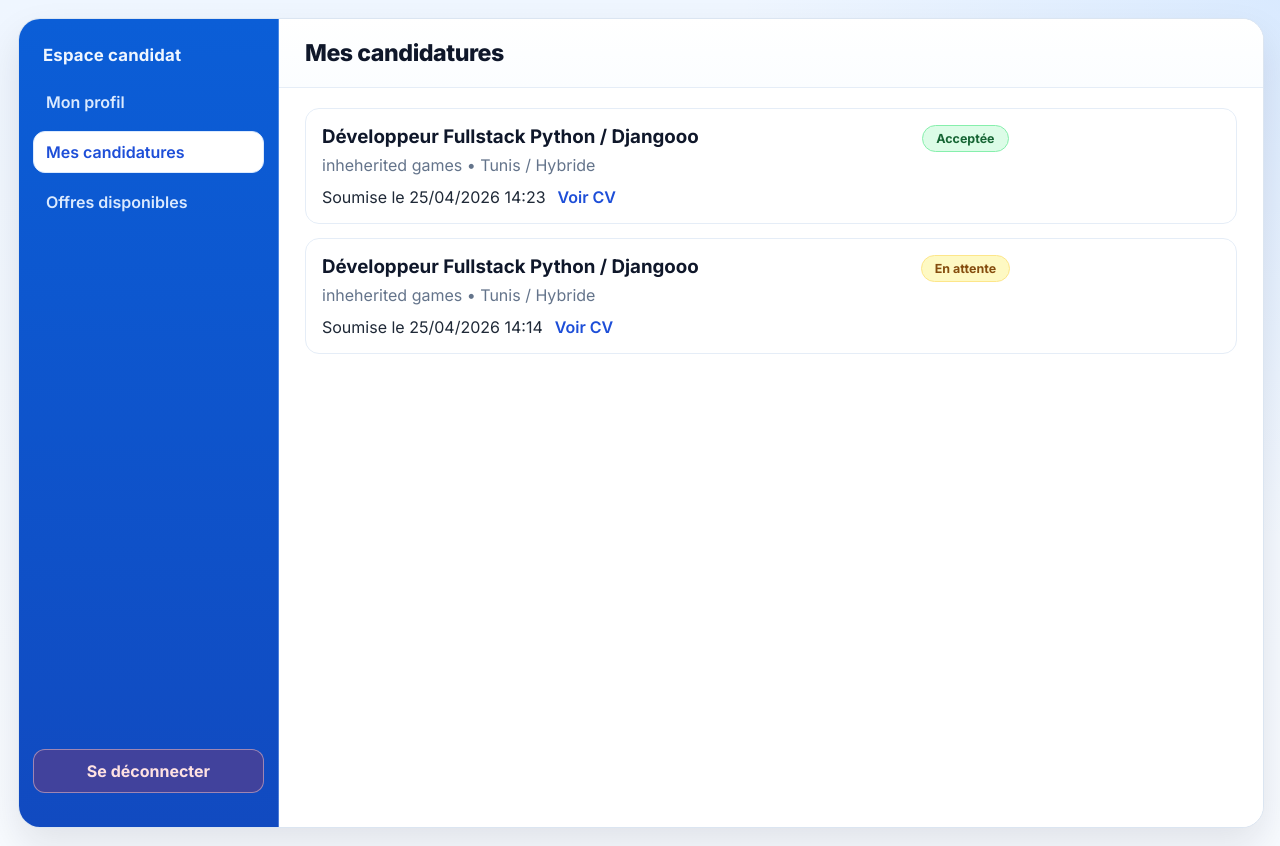
After one commit to Rin1102/Recruttini, a Django app: template Recruttinii/plateforme_recrutement/templates/plateforme/mes_candidatures.html in a window 1280 px wide. The commit adds this page. Run offline with Django 5.2, Linux system fonts and the light colour scheme; the template is opened without the code that fills it: values that come from a table or form of the project are taken from there, others are empty; data comes from the database, SQL or seed files in the repository; both versions use the stored data as it was after the commit.

Commit message:
submit candidature + side recuteur

```diff
--- /dev/null
+++ b/Recruttinii/plateforme_recrutement/Static/css/candidatures.css
@@ -0,0 +1,164 @@
+.candidature-box {
+    max-width: 900px;
+}
+
+.offer-resume {
+    background: #f8fbff;
+    border: 1px solid #dbeafe;
+    border-radius: 12px;
+    padding: 14px;
+    margin-bottom: 16px;
+}
+
+.offer-resume h3 {
+    margin: 0;
+    color: #0f172a;
+}
+
+.offer-resume p {
+    margin: 8px 0 0;
+    color: #475569;
+}
+
+.list-wrapper {
+    padding: 20px 26px 26px;
+}
+
+.candidature-card {
+    background: #ffffff;
+    border: 1px solid #e5edf7;
+    border-radius: 14px;
+    padding: 16px;
+    margin-bottom: 14px;
+}
+
+.card-head {
+    display: flex;
+    justify-content: space-between;
+    align-items: flex-start;
+    gap: 12px;
+}
+
+.card-head h3 {
+    margin: 0;
+    color: #0f172a;
+}
+
+.card-head p {
+    margin: 7px 0 0;
+    color: #64748b;
+}
+
+.card-details {
+    margin-top: 10px;
+    display: flex;
+    flex-wrap: wrap;
+    gap: 10px;
+    color: #334155;
+    font-size: 0.95rem;
+}
+
+.card-meta {
+    margin-top: 12px;
+    display: flex;
+    gap: 12px;
+    align-items: center;
+    flex-wrap: wrap;
+}
+
+.card-meta a {
+    text-decoration: none;
+    color: #1d4ed8;
+    font-weight: 600;
+}
+
+.flash-message {
+    margin-bottom: 12px;
+    background: #ecfeff;
+    color: #155e75;
+    border: 1px solid #a5f3fc;
+    border-radius: 10px;
+    padding: 10px 12px;
+}
+
+.action-row {
+    margin-top: 14px;
+    display: flex;
+    gap: 10px;
+    align-items: center;
+}
+
+.action-row button {
+    margin: 0;
+}
+
+.btn-link {
+    display: inline-flex;
+    align-items: center;
+    justify-content: center;
+    text-decoration: none;
+    color: #1f2937;
+    border: 1px solid #cbd5e1;
+    border-radius: 12px;
+    padding: 12px 16px;
+    font-weight: 700;
+    background: linear-gradient(180deg, #ffffff 0%, #f7fbff 100%);
+}
+
+.btn-accept {
+    background: #16a34a;
+    border-color: #16a34a;
+    color: white;
+}
+
+.btn-accept:hover {
+    background: #15803d;
+    border-color: #15803d;
+}
+
+.btn-reject {
+    background: #dc2626;
+    border-color: #dc2626;
+    color: white;
+}
+
+.btn-reject:hover {
+    background: #b91c1c;
+    border-color: #b91c1c;
+}
+
+.status-en_attente {
+    background: #fef9c3;
+    color: #854d0e;
+    border-color: #fde68a;
+}
+
+.status-acceptee {
+    background: #dcfce7;
+    color: #166534;
+    border-color: #86efac;
+}
+
+.status-rejetee {
+    background: #fee2e2;
+    color: #991b1b;
+    border-color: #fecaca;
+}
+
+.inline-errors p {
+    color: #b91c1c;
+    margin: 8px 0 0;
+    font-size: 0.9rem;
+}
+
+@media (max-width: 860px) {
+    .card-head {
+        flex-direction: column;
+        align-items: flex-start;
+    }
+
+    .action-row {
+        flex-direction: column;
+        align-items: stretch;
+    }
+}
--- a/Recruttinii/plateforme_recrutement/models.py
+++ b/Recruttinii/plateforme_recrutement/models.py
@@ -64,3 +64,33 @@ class Offre(models.Model):
 
     def __str__(self):
         return self.titre
+
+
+class Candidature(models.Model):
+    STATUS_CHOICES = [
+        ('en_attente', 'En attente'),
+        ('acceptee', 'Acceptée'),
+        ('rejetee', 'Rejetée'),
+    ]
+
+    offre = models.ForeignKey(Offre, on_delete=models.CASCADE, related_name='candidatures')
+    candidat = models.ForeignKey(Candidat, on_delete=models.CASCADE, related_name='candidatures')
+
+    nom = models.CharField(max_length=100)
+    prenom = models.CharField(max_length=100)
+    email = models.EmailField()
+    telephone = models.CharField(max_length=20)
+    ville = models.CharField(max_length=100)
+
+    github_link = models.URLField(blank=True)
+    cv = models.FileField(upload_to='candidatures/cv/')
+
+    statut = models.CharField(max_length=20, choices=STATUS_CHOICES, default='en_attente')
+    date_soumission = models.DateTimeField(auto_now_add=True)
+
+    class Meta:
+        unique_together = ('offre', 'candidat')
+        ordering = ['-date_soumission']
+
+    def __str__(self):
+        return f"{self.prenom} {self.nom} - {self.offre.titre}"
--- /dev/null
+++ b/Recruttinii/plateforme_recrutement/templates/plateforme/mes_candidatures.html
@@ -0,0 +1,75 @@
+{% load static %}
+<!DOCTYPE html>
+<html lang="fr">
+<head>
+    <meta charset="UTF-8">
+    <meta name="viewport" content="width=device-width, initial-scale=1.0">
+    <title>Mes candidatures</title>
+
+    <link rel="preconnect" href="https://fonts.googleapis.com">
+    <link rel="preconnect" href="https://fonts.gstatic.com" crossorigin>
+    <link href="https://fonts.googleapis.com/css2?family=Inter:wght@400;500;600;700;800&display=swap" rel="stylesheet">
+
+    <link rel="stylesheet" href="{% static 'css/profil_recruteur.css' %}">
+    <link rel="stylesheet" href="{% static 'css/candidatures.css' %}">
+</head>
+<body>
+<div class="container">
+    <aside class="sidebar">
+        <div class="sidebar-head">
+            <h2>Espace candidat</h2>
+        </div>
+
+        <nav class="sidebar-nav">
+            <a href="{% url 'profil_candidat' %}" class="nav-link">Mon profil</a>
+            <a href="{% url 'mes_candidatures' %}" class="nav-link active">Mes candidatures</a>
+            <a href="{% url 'offres_dispo' %}" class="nav-link">Offres disponibles</a>
+        </nav>
+
+        <a href="{% url 'deconnexion' %}" class="sidebar-logout">Se déconnecter</a>
+    </aside>
+
+    <main class="profile-panel">
+        <div class="top-bar">
+            <h2>Mes candidatures</h2>
+        </div>
+
+        <div class="list-wrapper">
+            {% if messages %}
+                {% for message in messages %}
+                    <div class="flash-message">{{ message }}</div>
+                {% endfor %}
+            {% endif %}
+
+            {% if candidatures %}
+                {% for candidature in candidatures %}
+                    <article class="candidature-card">
+                        <div class="card-head">
+                            <div>
+                                <h3>{{ candidature.offre.titre }}</h3>
+                                <p>{{ candidature.offre.recruteur.entreprise }} • {{ candidature.offre.lieu }}</p>
+                            </div>
+                            <span class="status-pill status-{{ candidature.statut }}">{{ candidature.get_statut_display }}</span>
+                        </div>
+
+                        <div class="card-meta">
+                            <span>Soumise le {{ candidature.date_soumission|date:"d/m/Y H:i" }}</span>
+                            {% if candidature.github_link %}
+                                <a href="{{ candidature.github_link }}" target="_blank" rel="noopener">GitHub</a>
+                            {% endif %}
+                            <a href="{{ candidature.cv.url }}" target="_blank" rel="noopener">Voir CV</a>
+                        </div>
+                    </article>
+                {% endfor %}
+            {% else %}
+                <div class="empty-box">
+                    <h3>Aucune candidature</h3>
+                    <p>Vous n'avez pas encore postulé à une offre.</p>
+                    <a href="{% url 'offres_dispo' %}" class="btn-link">Voir les offres</a>
+                </div>
+            {% endif %}
+        </div>
+    </main>
+</div>
+</body>
+</html>
--- a/Recruttinii/plateforme_recrutement/templates/plateforme/mes_offres.html
+++ b/Recruttinii/plateforme_recrutement/templates/plateforme/mes_offres.html
@@ -38,7 +38,7 @@
             <nav class="sidebar-nav">
                 <a href="{% url 'profil_recruteur' %}" class="nav-link">Mon profil</a>
                 <a href="{% url 'mes_offres' %}" class="nav-link active">Mes offres</a>
-                <a href="#" class="nav-link">Suivi des candidature</a>
+                <a href="{% url 'suivi_candidatures' %}" class="nav-link">Suivi des candidatures</a>
             </nav>
             <a href="{% url 'deconnexion' %}" class="sidebar-logout">Se déconnecter</a>
         </aside>
--- a/Recruttinii/plateforme_recrutement/templates/plateforme/profil_candidat.html
+++ b/Recruttinii/plateforme_recrutement/templates/plateforme/profil_candidat.html
@@ -43,7 +43,7 @@
 
             <nav class="sidebar-nav">
                 <a href="{% url 'profil_candidat' %}" class="nav-link active">Mon profil</a>
-                <a href="#" class="nav-link">Mes candidatures</a>
+                <a href="{% url 'mes_candidatures' %}" class="nav-link">Mes candidatures</a>
                <a href="{% url 'offres_dispo' %}" class="nav-link">Offres disponibles</a>
             </nav>
 
--- a/Recruttinii/plateforme_recrutement/templates/plateforme/profil_recruteur.html
+++ b/Recruttinii/plateforme_recrutement/templates/plateforme/profil_recruteur.html
@@ -44,7 +44,7 @@
             <nav class="sidebar-nav">
                 <a href="{% url 'profil_recruteur' %}" class="nav-link active">Mon profil</a>
                 <a href="{% url 'mes_offres' %}" class="nav-link">Mes offres</a>
-                <a href="#" class="nav-link">Suivi des candidature</a>
+                <a href="{% url 'suivi_candidatures' %}" class="nav-link">Suivi des candidatures</a>
             </nav>
 
             <a href="{% url 'deconnexion' %}" class="sidebar-logout">Se déconnecter</a>
--- a/Recruttinii/plateforme_recrutement/urls.py
+++ b/Recruttinii/plateforme_recrutement/urls.py
@@ -13,4 +13,8 @@ urlpatterns = [
     path('offres/<int:offre_id>/supprimer/', views.supprimer_offre, name='supprimer_offre'),
    path('profil-candidat/', views.profil_candidat, name='profil_candidat'),
    path('offres-disponibles/', views.offres_dispo, name='offres_dispo'),
+    path('offres-disponibles/<int:offre_id>/postuler/', views.postuler_offre, name='postuler_offre'),
+    path('mes-candidatures/', views.mes_candidatures, name='mes_candidatures'),
+    path('suivi-candidatures/', views.suivi_candidatures, name='suivi_candidatures'),
+    path('suivi-candidatures/<int:candidature_id>/statut/', views.changer_statut_candidature, name='changer_statut_candidature'),
 ]
```
Also changed, not shown: Recruttinii/plateforme_recrutement/Static/css/offres_dispo.css (+7 -0 lines), Recruttinii/plateforme_recrutement/admin.py (+8 -1 lines), Recruttinii/plateforme_recrutement/forms.py (+38 -1 lines), Recruttinii/plateforme_recrutement/templates/plateforme/candidature_form.html (added, +77 -0 lines), Recruttinii/plateforme_recrutement/templates/plateforme/offres_dispo.html (+8 -5 lines), Recruttinii/plateforme_recrutement/templates/plateforme/suivi_candidatures.html (added, +87 -0 lines), Recruttinii/plateforme_recrutement/views.py (+103 -2 lines), Recruttinii/db.sqlite3, Recruttinii/media/candidats/cute.jpg (added), Recruttinii/plateforme_recrutement/migrations/0008_candidature.py (added), 2 other files.
